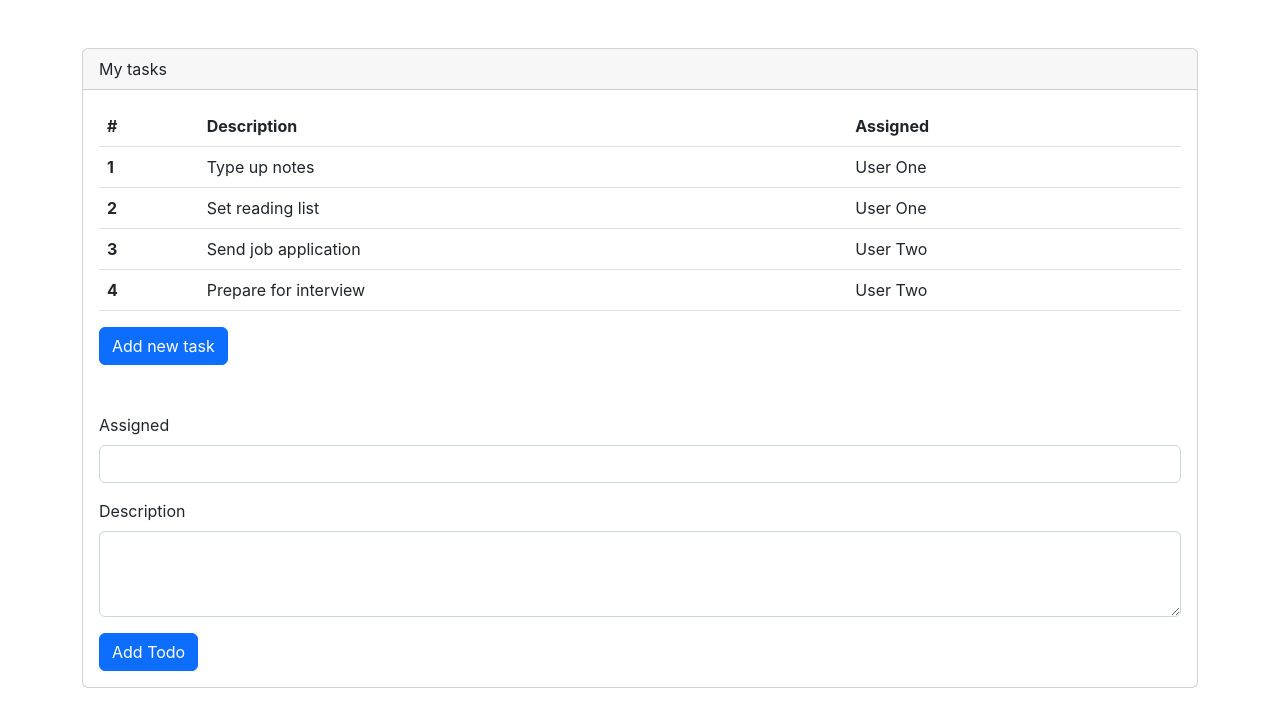
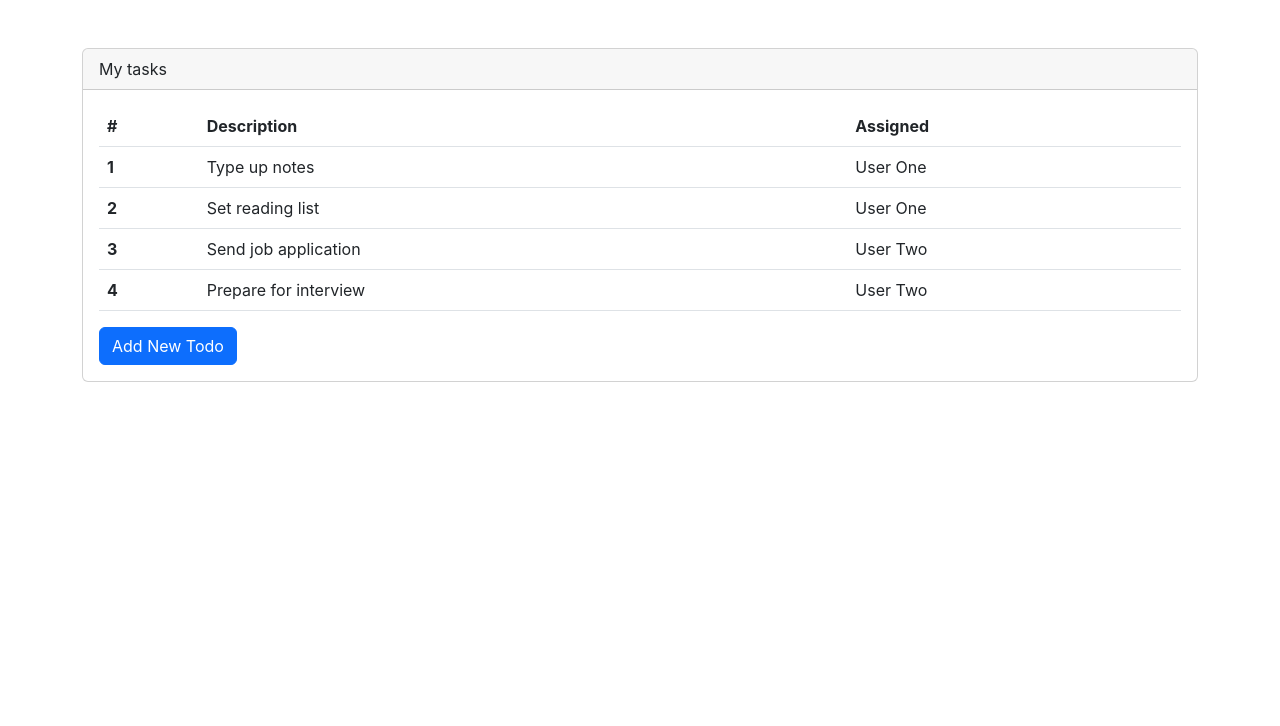
Before and after one commit to OptimusWall-E/react-java-todo, a React (Create React App) app: page / in a window 1280 px wide. Shown: the top 726 px of the page. Built offline with nearby package versions, Linux system fonts and the light colour scheme.

Commit message:
Added conditional rendering

```diff
--- a/src/App.js
+++ b/src/App.js
@@ -12,6 +12,8 @@ function App() {
     {rowNumber: 4, rowDescription: 'Prepare for interview', rowAssigned: 'User Two'}
   ]
   )
+
+  const [showAddTodoForm, setShowAddTodoForm] = useState(false);
 
   // onClick=addTodo is a pointer.
   // We don't add () or it will be called automatically, without being clicked
@@ -40,10 +42,10 @@ function App() {
         </div>
         <div className='card-body'>
           <TodoTable todos={todos} deleteTodo={deleteTodo}/>
-          <button className='btn btn-primary' onClick={addTodo}>
-            Add new task
+          <button onClick={() => setShowAddTodoForm(!showAddTodoForm)} className='btn btn-primary'>
+            {showAddTodoForm? 'Close' : 'Add New Todo'}
           </button>
-          <NewTodoForm addTodo={addTodo}/>
+          {showAddTodoForm && <NewTodoForm addTodo={addTodo}/>}
         </div>
       </div>
     </div>
```
